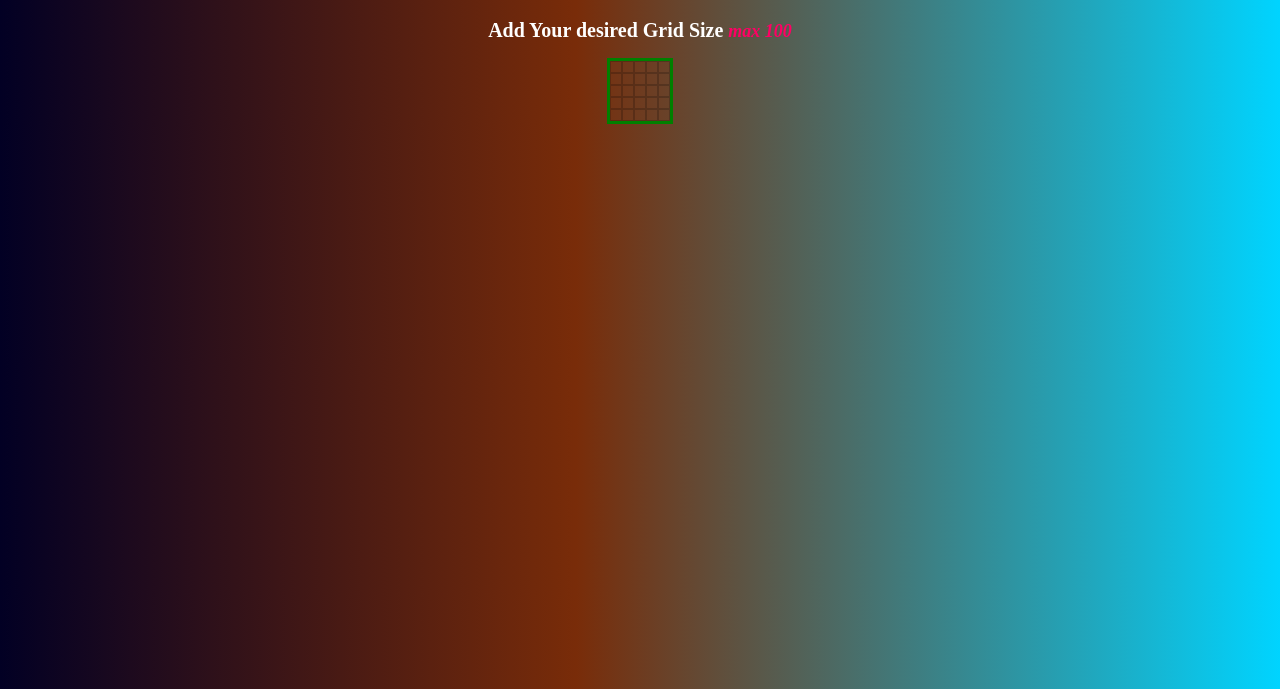
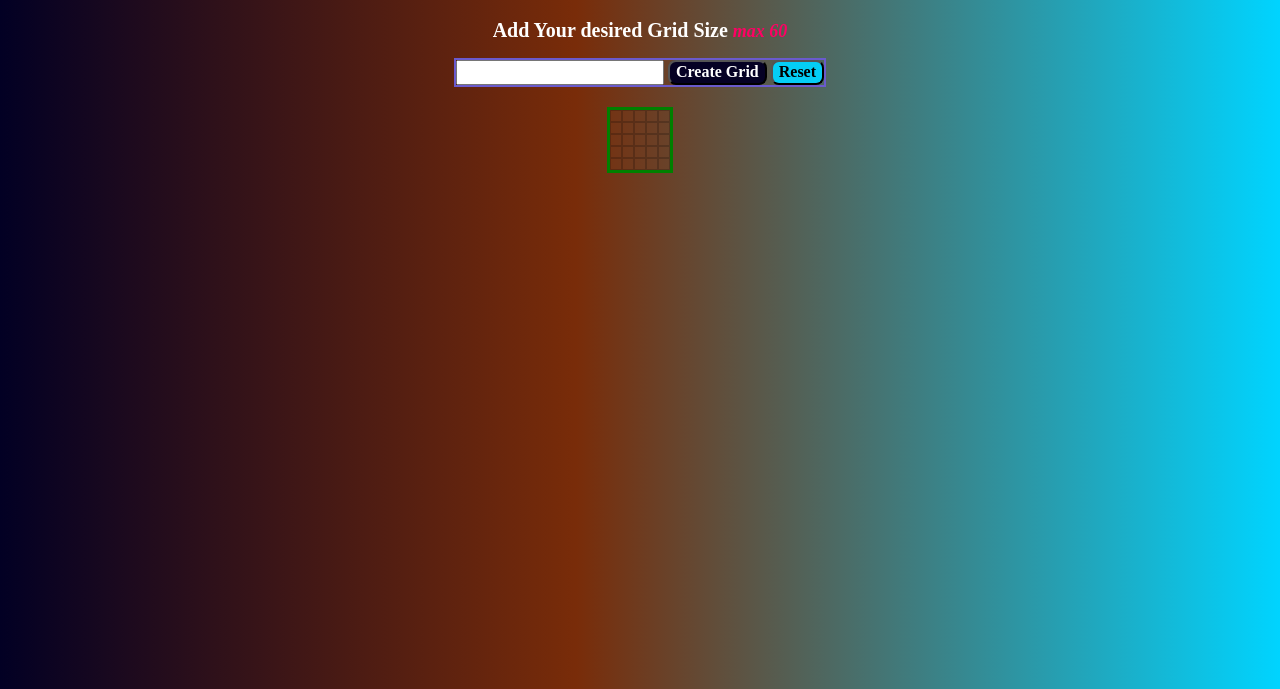
Before and after one commit to Safei-Ashraf/The-Odin-Project, a plain HTML site: page index.html in a window 1280 px wide. Shown: the part 111-800 px from the top of the page. Drawn offline with Linux system fonts and the light colour scheme.

Commit message:
adding buttons and controls

```diff
--- a/index.html
+++ b/index.html
@@ -10,7 +10,12 @@
 <body>
     <head>
     <h1>    &#9889;  ETCH-A-SKETCH! &#9889; </h1>
-    <h2>Add Your desired Grid Size <em>max 100</em></h2>
+    <h2>Add Your desired Grid Size <em>max 60</em></h2>
+    <div class="group">
+        <input type="number">
+        <button id="submit-btn">Create Grid</button>
+        <button id="reset-btn">Reset</button>
+    </div>
     </head>
 <main>
     <div class="container">
```
